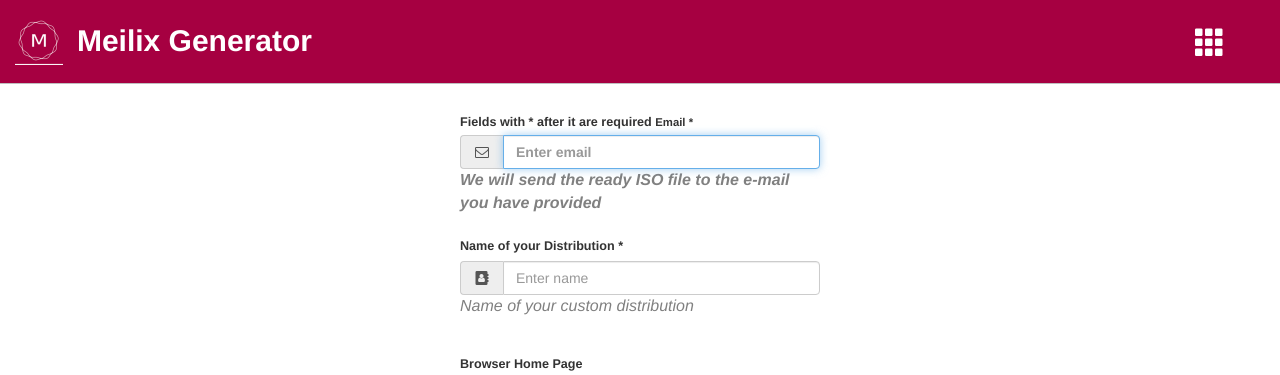
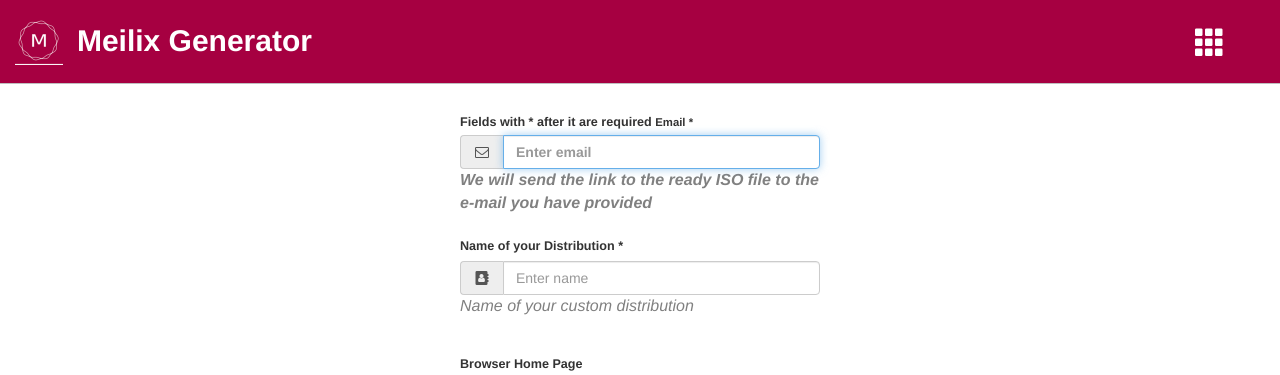
Before and after one commit to fossasia/meilix-generator, a Flask app: page / in a window 1280 px wide. Shown: the top 375 px of the page. Run offline with Flask 2, Linux system fonts and the light colour scheme; some libraries are stand-ins or nearby versions.

Commit message:
Update index.html

```diff
--- a/templates/index.html
+++ b/templates/index.html
@@ -13,7 +13,7 @@
               <input autofocus="" class="form-control" placeholder="Enter email" name="email" title="Email for the ISO"
                 required="" type="email" pattern="^[a-zA-Z0-9.!#$%&’*+/=?^_`{|}~-]+@[a-zA-Z0-9-]+(?:\.[a-zA-Z0-9-]+)+$"
                 required /></div>
-            <p id="scroll-to">We will send the ready ISO file to the e-mail you have provided</p>
+            <p id="scroll-to">We will send the link to the ready ISO file to the e-mail you have provided</p>
             <br>
           </div>
           <div class="form-group">
```
